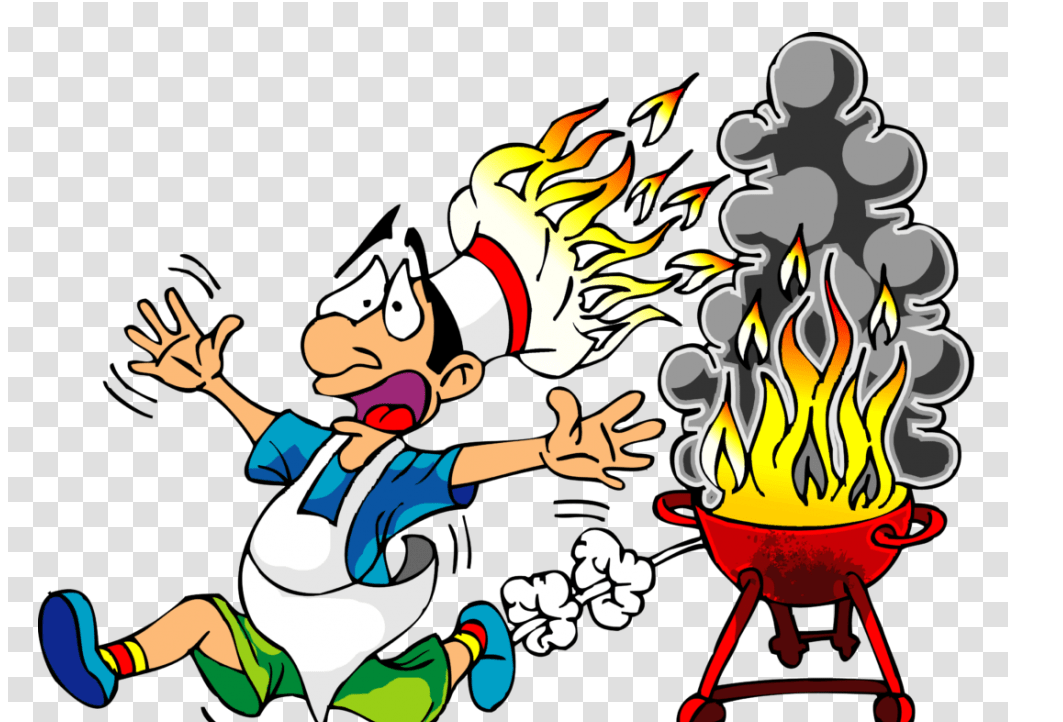
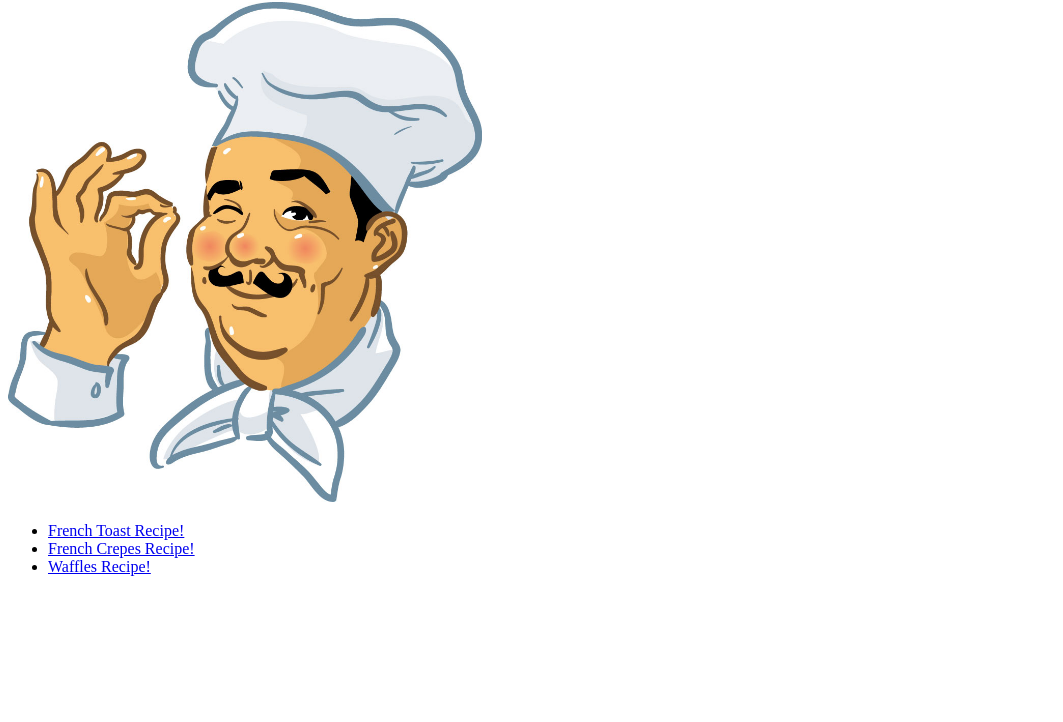
Before and after one commit to ViperFangs/odin-recipes, a plain HTML site: page index.html in a window 1280 px wide. Shown: the part 78-800 px from the top of the page, without its empty margins (0-1063 px from the left). Drawn offline with Linux system fonts and the light colour scheme.

Commit message:
Add chef image file. Delete cook image file. Change img tage in index.html

```diff
--- a/index.html
+++ b/index.html
@@ -8,11 +8,11 @@
 </head>
 <body>
    <h1>Odin Recipes</h1>
-   <img src="./images/cook.png" alt="Cook">
+   <img src="./images/chef.jpg" alt="Chef" height=500px>
    <ul>
        <li><a href="./recipes/french-toast.html">French Toast Recipe!</a></li>
        <li><a href="./recipes/french-crepes.html">French Crepes Recipe!</a></li>
-       <li><a href="./recipes/waffles.html">French Waffles Recipe!</a></li>
+       <li><a href="./recipes/waffles.html">Waffles Recipe!</a></li>
    </ul>
 </body>
 </html>
```
Also changed, not shown: images/chef.jpg (added).
